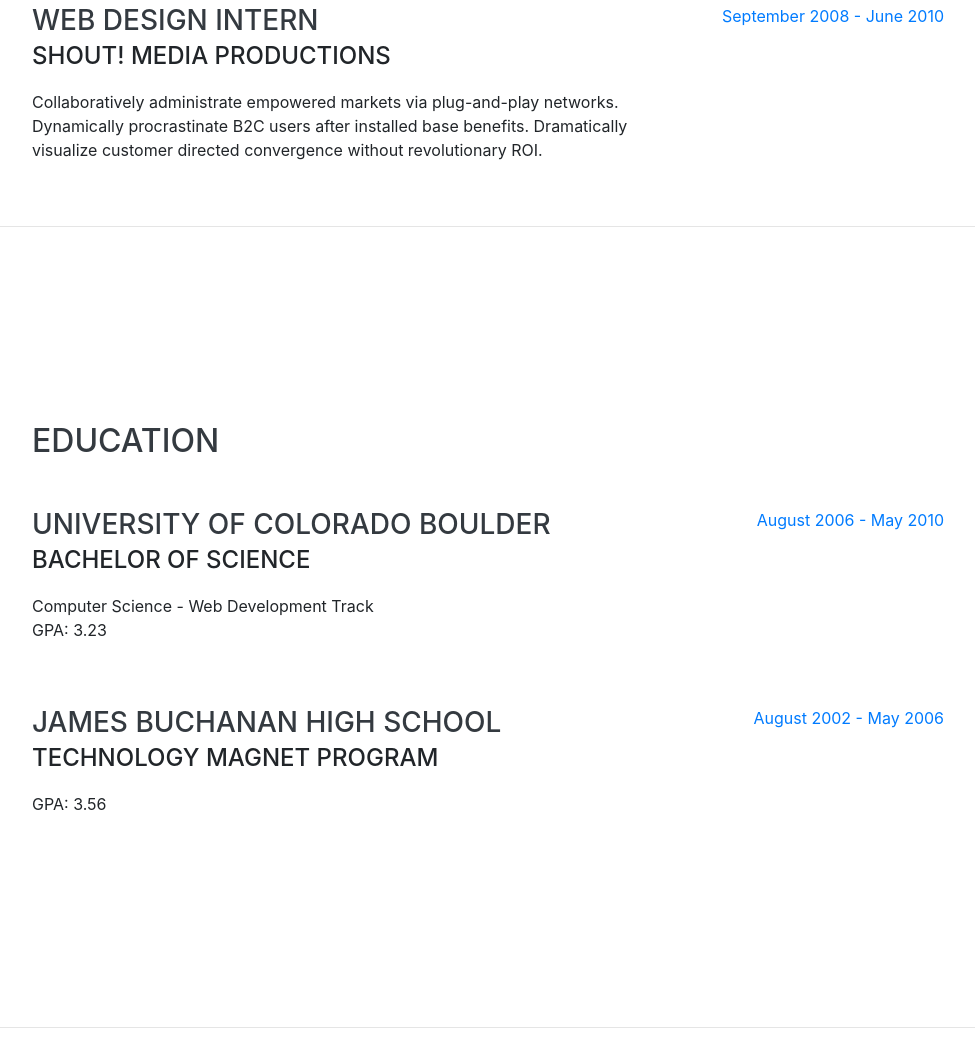
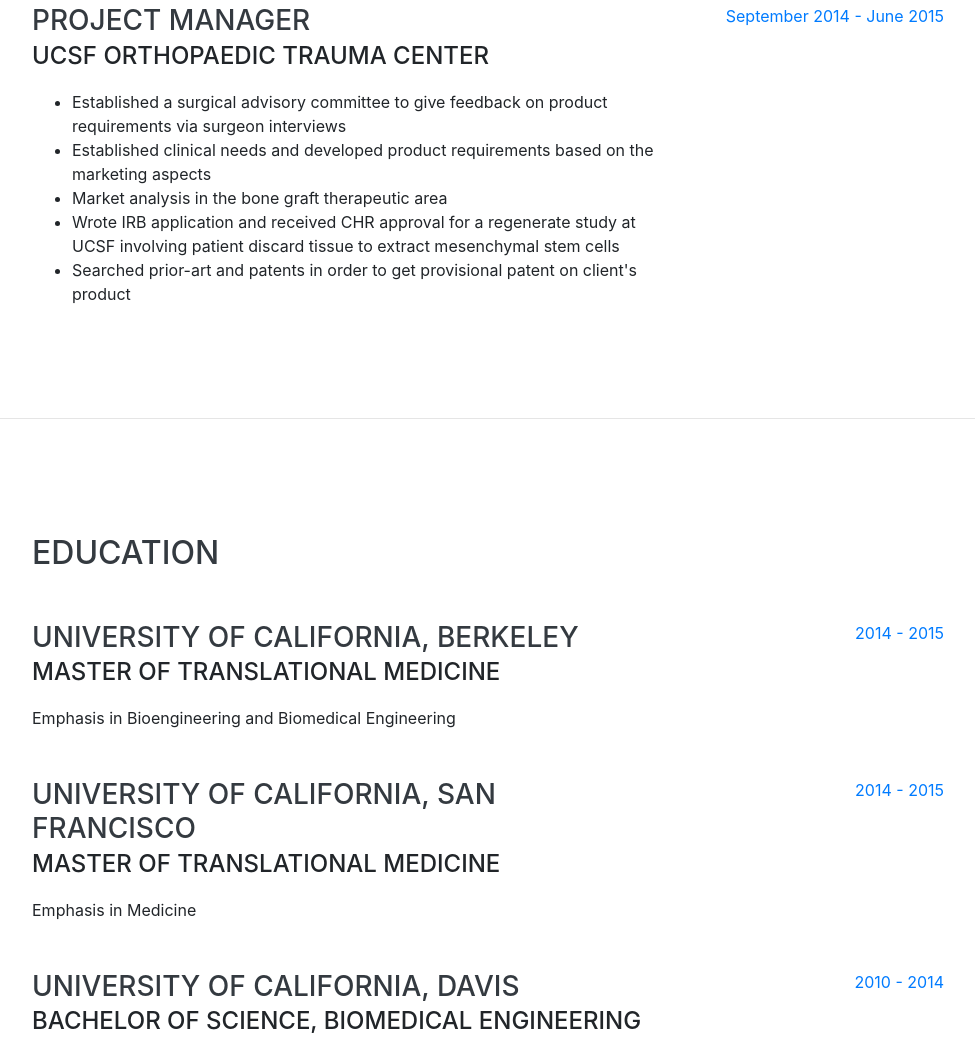
Before and after one commit to jasonfreebergtest/mariefreeberg, a website with bundled scripts: page index.html in a window 1280 px wide. Shown: the part 1740-2798 px from the top of the page, without its empty margins (288-1263 px from the left). Built offline with nearby package versions, Linux system fonts and the light colour scheme; a web font is replaced by a local one.

Commit message:
Education done

```diff
--- a/index.html
+++ b/index.html
@@ -104,19 +104,8 @@
 
         <div class="resume-item d-flex flex-column flex-md-row justify-content-between mb-5">
           <div class="resume-content">
-            <h3 class="mb-0">Web Developer</h3>
-            <div class="subheading mb-3">Intelitec Solutions</div>
-            <p>Capitalize on low hanging fruit to identify a ballpark value added activity to beta test. Override the digital divide with additional clickthroughs from DevOps. Nanotechnology immersion along the information highway will close the loop on focusing solely on the bottom line.</p>
-          </div>
-          <div class="resume-date text-md-right">
-            <span class="text-primary">December 2011 - March 2013</span>
-          </div>
-        </div>
-
-        <div class="resume-item d-flex flex-column flex-md-row justify-content-between mb-5">
-          <div class="resume-content">
             <h3 class="mb-0">Consulting Associate</h3>
-            <div class="subheading mb-3">Charles river Associates</div>
+            <div class="subheading mb-3">Charles River Associates</div>
             <p>
                 Providing clients with in-depth analyses and market research insights that help outline solutions and drive executive decisions. Using my engineering background and problem-solving skills to forecast market potential, plan strategies for launch readiness, conduct market research to best answer business objectives and analyze both quantitative and qualitative data sets.
             </p>
@@ -126,19 +115,47 @@
           </div>
         </div>
 
-        <div class="resume-item d-flex flex-column flex-md-row justify-content-between">
+        <div class="resume-item d-flex flex-column flex-md-row justify-content-between mb-5">
           <div class="resume-content">
-            <h3 class="mb-0">Web Design Intern</h3>
-            <div class="subheading mb-3">Shout! Media Productions</div>
-            <p>Collaboratively administrate empowered markets via plug-and-play networks. Dynamically procrastinate B2C users after installed base benefits. Dramatically visualize customer directed convergence without revolutionary ROI.</p>
+            <h3 class="mb-0">Senior Analyst</h3>
+            <div class="subheading mb-3">C1 Consulting</div>
+            <p>
+                Used my engineering and problem-solving skills to forecast market potential, planned strategies for launch readiness, conducted market research to best answer business objectives and analyzed both quantitative and qualitative data sets.
+            </p>
           </div>
           <div class="resume-date text-md-right">
-            <span class="text-primary">September 2008 - June 2010</span>
+            <span class="text-primary">July 2015 - January 2017</span>
           </div>
         </div>
 
+        <div class="resume-item d-flex flex-column flex-md-row justify-content-between mb-5">
+            <div class="resume-content">
+              <h3 class="mb-0">Project Manager</h3>
+              <div class="subheading mb-3">UCSF Orthopaedic Trauma Center</div>
+              <ul>
+                <li>
+                  Established a surgical advisory committee to give feedback on product requirements via surgeon interviews
+                </li>
+                <li>
+                  Established clinical needs and developed product requirements based on the marketing aspects
+                </li>
+                <li>
+                  Market analysis in the bone graft therapeutic area
+                </li>
+                <li>
+                  Wrote IRB application and received CHR approval for a regenerate study at UCSF involving patient discard tissue to extract mesenchymal stem cells
+                </li>
+                <li>
+                  Searched prior-art and patents in order to get provisional patent on client's product
+                </li>
+              </ul>
+            </div>
+            <div class="resume-date text-md-right">
+              <span class="text-primary">September 2014 - June 2015</span>
+            </div>
+          </div>
+
       </div>
-
     </section>
 
     <hr class="m-0">
@@ -149,26 +166,38 @@
 
         <div class="resume-item d-flex flex-column flex-md-row justify-content-between mb-5">
           <div class="resume-content">
-            <h3 class="mb-0">University of Colorado Boulder</h3>
-            <div class="subheading mb-3">Bachelor of Science</div>
-            <div>Computer Science - Web Development Track</div>
-            <p>GPA: 3.23</p>
+            <h3 class="mb-0">University of California, Berkeley</h3>
+            <div class="subheading mb-3">Master of Translational Medicine</div>
+            <div>Emphasis in Bioengineering and Biomedical Engineering</div>
+            <!-- Optional: <p>GPA: _.__ </p>-->
           </div>
           <div class="resume-date text-md-right">
-            <span class="text-primary">August 2006 - May 2010</span>
+            <span class="text-primary">2014 - 2015</span>
           </div>
         </div>
 
-        <div class="resume-item d-flex flex-column flex-md-row justify-content-between">
+        <div class="resume-item d-flex flex-column flex-md-row justify-content-between mb-5">
           <div class="resume-content">
-            <h3 class="mb-0">James Buchanan High School</h3>
-            <div class="subheading mb-3">Technology Magnet Program</div>
-            <p>GPA: 3.56</p>
+            <h3 class="mb-0">University of California, San Francisco</h3>
+            <div class="subheading mb-3">Master of Translational Medicine</div>
+            <div>Emphasis in Medicine</div>
+            <!-- Optional: <p>GPA: _.__ </p>-->
           </div>
           <div class="resume-date text-md-right">
-            <span class="text-primary">August 2002 - May 2006</span>
+            <span class="text-primary">2014 - 2015</span>
           </div>
         </div>
+
+        <div class="resume-item d-flex flex-column flex-md-row justify-content-between mb-5">
+            <div class="resume-content">
+              <h3 class="mb-0">University of California, Davis</h3>
+              <div class="subheading mb-3">Bachelor of Science, Biomedical Engineering</div>
+              <!-- Optional: <p>GPA: _.__ </p>-->
+            </div>
+            <div class="resume-date text-md-right">
+              <span class="text-primary">2010 - 2014</span>
+            </div>
+          </div>
 
       </div>
     </section>
```
